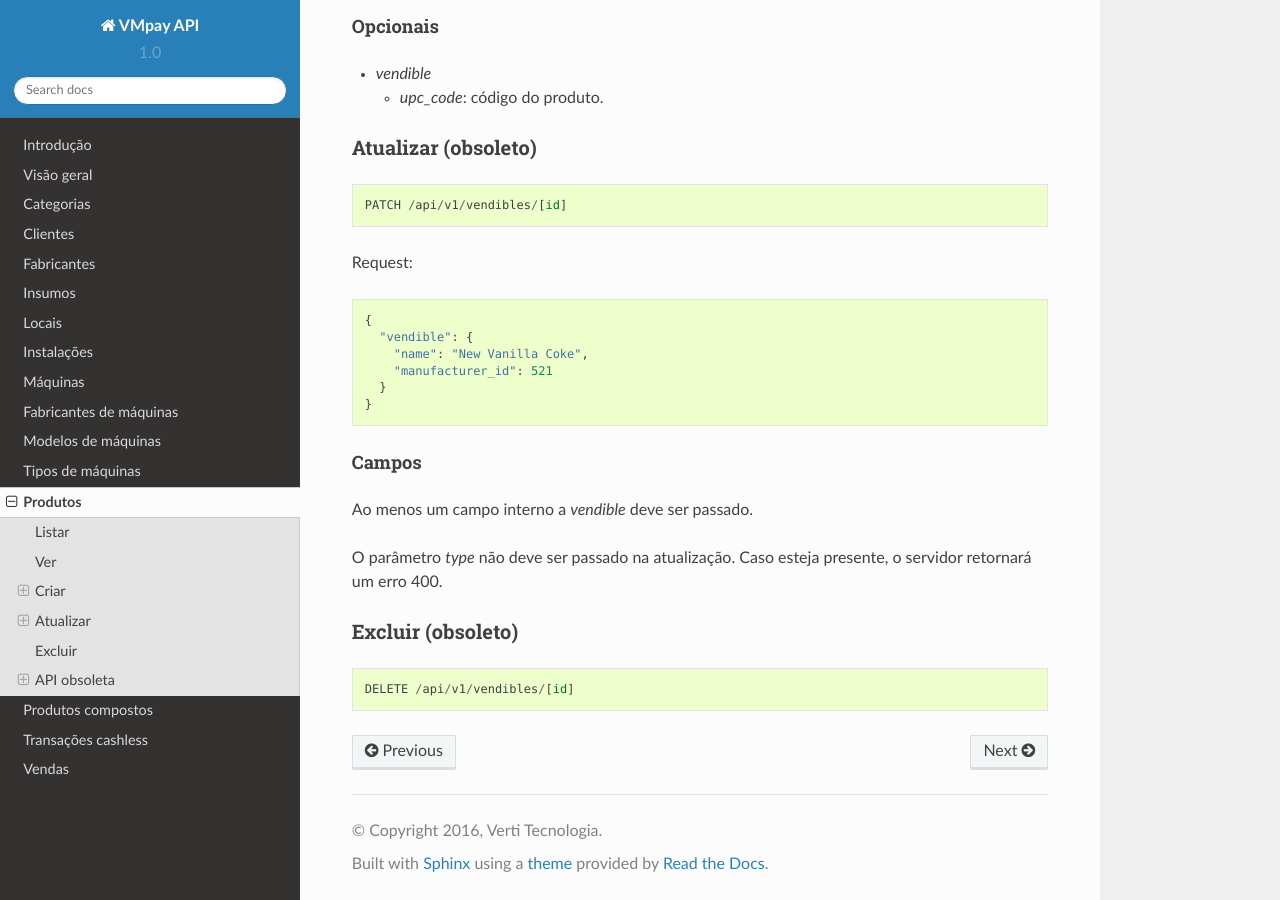
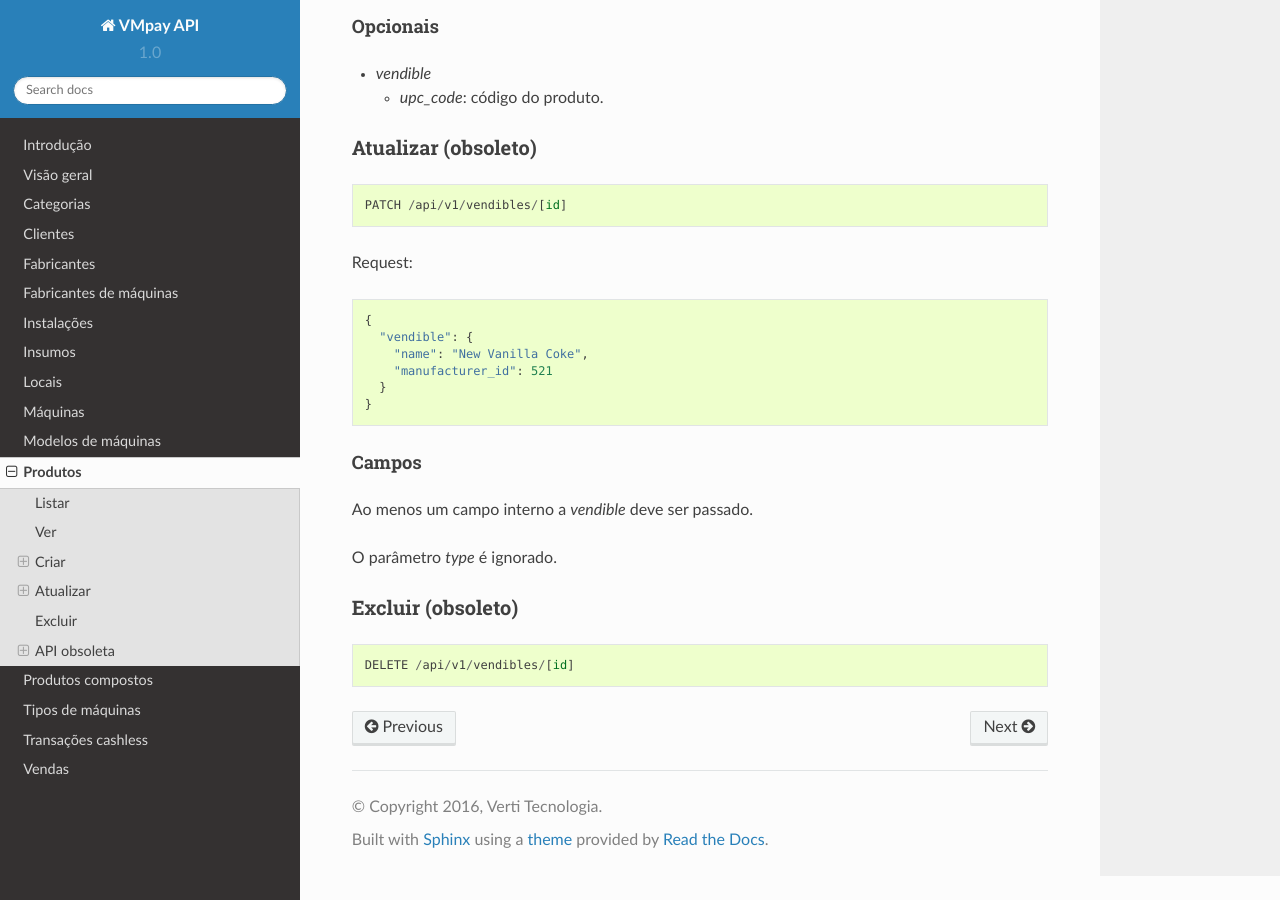
Before and after one commit to rfbezerra/vmpay_api_doc, a Sphinx documentation site: the page built from docs/source/product.rst, in a window 1280 px wide and 900 px high, scrolled down 2611 px. Built offline with Sphinx 7.4.7 and the Read the Docs theme 2.0.0, drawn with Linux system fonts in a browser that asks for light colours.

Commit message:
Faz pequenas correções

```diff
--- a/docs/source/index.rst
+++ b/docs/source/index.rst
@@ -20,14 +20,14 @@ Resources disponíveis
    category
    client
    manufacturer
+   machine_manufacturer
+   installation
    input
    location
-   installation
    machine
-   machine_manufacturer
    machine_model
-   machine_type
    product
    compound_product
+   machine_type
    cashless_transaction
    vend
--- a/docs/source/product.rst
+++ b/docs/source/product.rst
@@ -161,7 +161,7 @@ Campos
 
 Ao menos um campo interno a *vendible* deve ser passado.
 
-O parâmetro *type* não deve ser passado na atualização. Caso esteja presente, o servidor retornará um erro 400.
+O parâmetro *type* é ignorado.
 
 Excluir (obsoleto)
 ------------------
```
